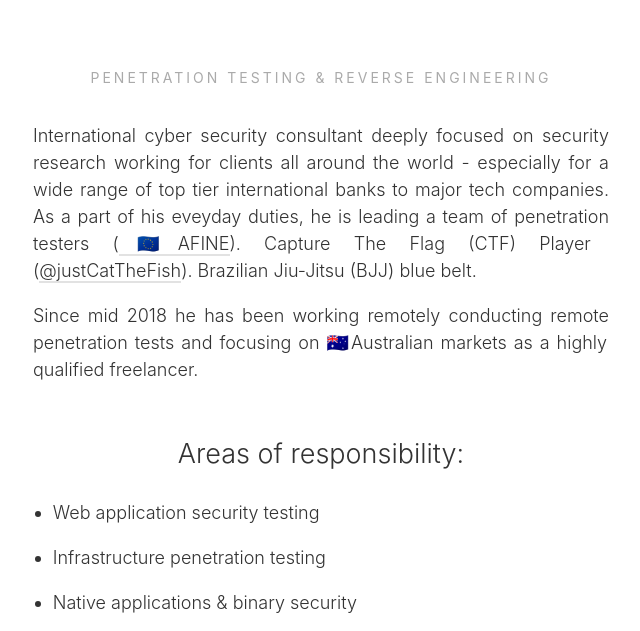
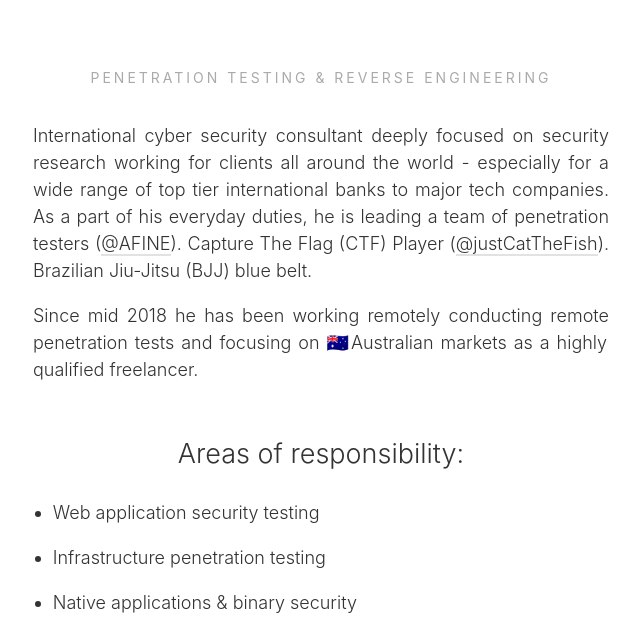
Before and after one commit to ahpaleus/ahpaleus.github.io, a plain HTML site: page index.html in a window 1280 px wide. Shown: the part 164-795 px from the top of the page, without its empty margins (319-959 px from the left). Drawn offline with Linux system fonts and the light colour scheme.

Commit message:
small fix

```diff
--- a/index.html
+++ b/index.html
@@ -222,7 +222,7 @@ h4 {
 
 <div class="post">
 	<h4>Penetration Testing & Reverse Engineering</h4>
-<p>International cyber security consultant deeply focused on security research working for clients all around the world - especially for a wide range of top tier international banks to major tech companies. As a part of his eveyday duties, he is leading a team of penetration testers (<a href="https://afine.com" target="_blank">🇪🇺AFINE</a>). Capture The Flag (CTF) Player (<a href="https://ctftime.org/team/33893" target="_blank">@justCatTheFish</a>). Brazilian Jiu-Jitsu (BJJ) blue belt.
+<p>International cyber security consultant deeply focused on security research working for clients all around the world - especially for a wide range of top tier international banks to major tech companies. As a part of his everyday duties, he is leading a team of penetration testers (<a href="https://afine.com" target="_blank">@AFINE</a>). Capture The Flag (CTF) Player (<a href="https://ctftime.org/team/33893" target="_blank">@justCatTheFish</a>). Brazilian Jiu-Jitsu (BJJ) blue belt.
 </p>
 
 <p>Since mid 2018 he has been working remotely conducting remote penetration tests and focusing on 🇦🇺Australian markets as a highly qualified freelancer.</i>
```
